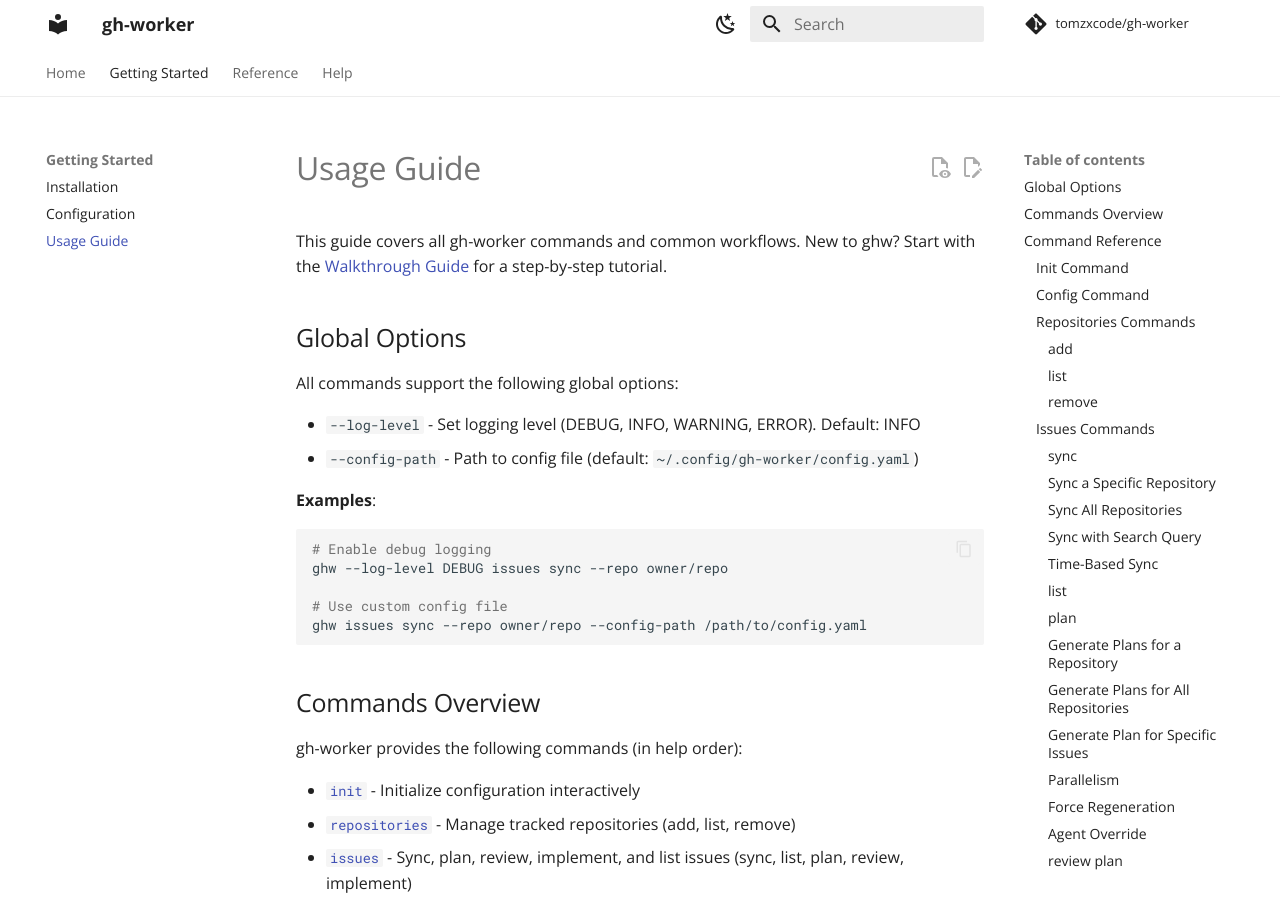
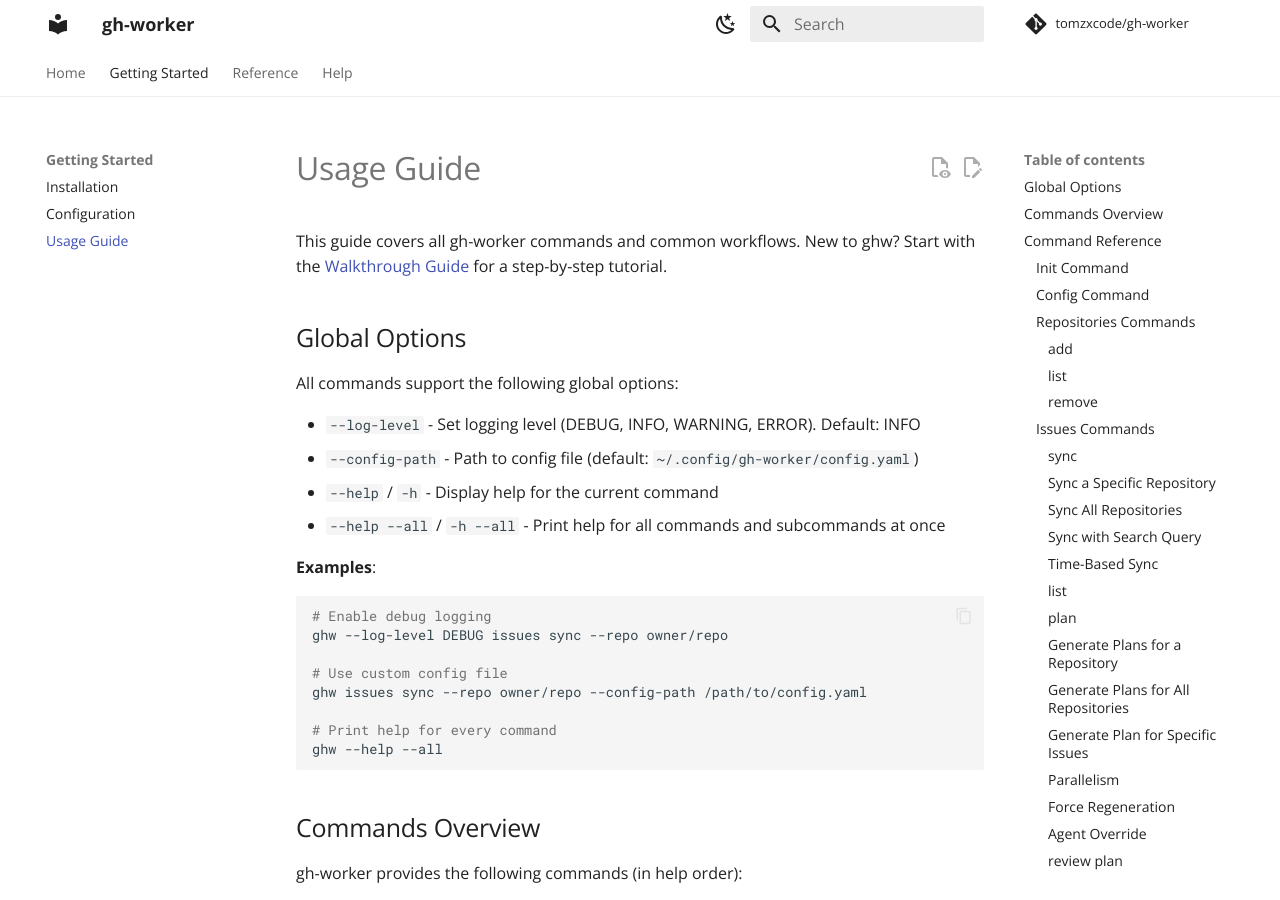
Before and after one commit to TomzxCode/gh-worker, an MkDocs documentation site: the page built from docs/usage.md, in a window 1280 px wide and 900 px high. Built offline with MkDocs 1.6.1 and Material for MkDocs 9.7.7, drawn with Linux system fonts in a browser that asks for light colours; comment, search, counter and statistics services are not loaded.

Commit message:
Update docs and spec

````diff
--- a/docs/usage.md
+++ b/docs/usage.md
@@ -8,6 +8,8 @@ All commands support the following global options:
 
 - `--log-level` - Set logging level (DEBUG, INFO, WARNING, ERROR). Default: INFO
 - `--config-path` - Path to config file (default: `~/.config/gh-worker/config.yaml`)
+- `--help` / `-h` - Display help for the current command
+- `--help --all` / `-h --all` - Print help for all commands and subcommands at once
 
 **Examples**:
 
@@ -17,6 +19,9 @@ ghw --log-level DEBUG issues sync --repo owner/repo
 
 # Use custom config file
 ghw issues sync --repo owner/repo --config-path /path/to/config.yaml
+
+# Print help for every command
+ghw --help --all
 ```
 
 ## Commands Overview
````
Also changed, not shown: spec/cli-interface.md (+6 -0 lines).
